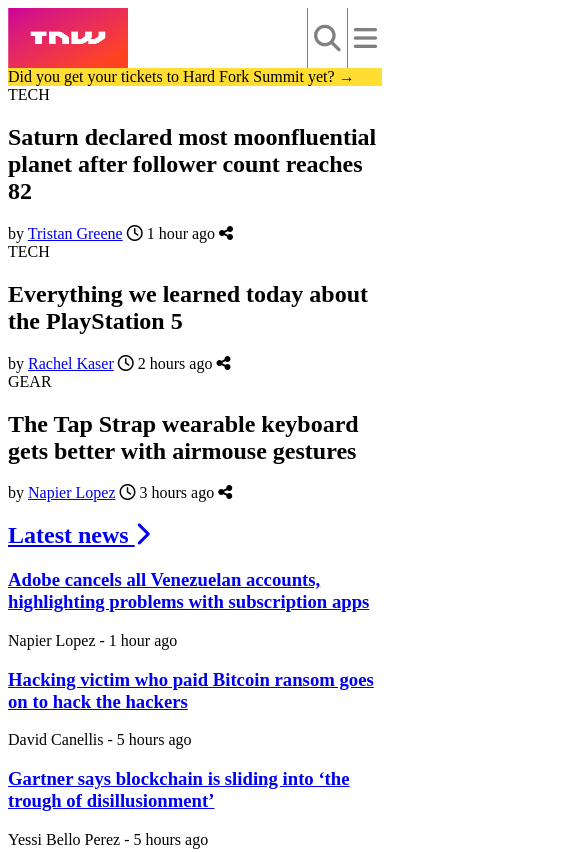
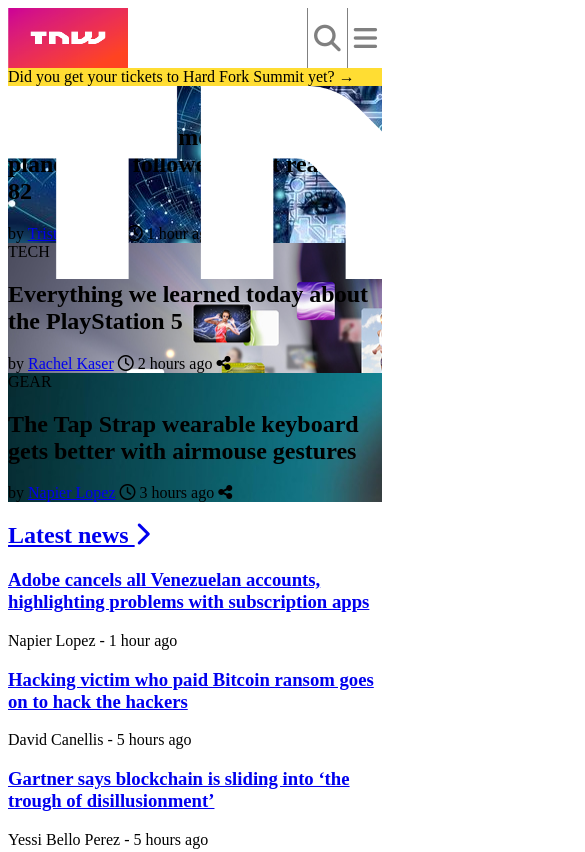
Before and after one commit to EdSacasa/edsacasa.github.io, a plain HTML site: page index.html in a window 390 px wide. Shown: the top 852 px of the page, 585 px wide, since content can reach past the window. Drawn offline with Linux system fonts and the light colour scheme.

Commit message:
article logo, articles background image

```diff
--- a/index.html
+++ b/index.html
@@ -53,22 +53,20 @@
     </nav>
   </header>
   <section class="main-articles">
-    <section class="artcile">
-      <header>
-        <section class="logo">
+      <section class="article1">
+        <section class="cover-logo">
+          <img src="images/tnwlogo.png" alt="cover" width="796px" height="20%">
+        </section>
+        <section class="cover-gradient">
 
         </section>
-        <section class="date">
-
-        </section>
-      </header>
         <span class="genre">TECH</span>
         <h2>Saturn declared most moonfluential planet after follower count reaches 82</h2>
         <footer>
           by <a href="#">Tristan Greene</a> <i class="far fa-clock"></i> 1 hour ago <i class="fas fa-share-alt"></i>
         </footer>
       </section>
-    <section class="artcile">
+    <section class="article2">
       <header>
 
       </header>
@@ -78,7 +76,7 @@
         by <a href="#">Rachel Kaser</a> <i class="far fa-clock"></i> 2 hours ago <i class="fas fa-share-alt"></i>
       </footer>
     </section>
-    <section class="artcile">
+    <section class="article3">
       <header>
 
       </header>
--- a/style.css
+++ b/style.css
@@ -123,6 +123,35 @@ header nav {
 
   }
 
+
+
+.cover-logo {
+  position: absolute;
+
+}
+
+.article1 {
+  grid-row: 1 / span 2;
+  grid-column: 1 /1;
+  background-image: url("images/article1.jpg");
+}
+
+.article2 {
+  grid-row: 1 / 2;
+  background-image: url("images/article2.jpg");
+}
+
+.article3 {
+  grid-row: 2 / 3;
+  background-image: url("images/article3.jpg");
+}
+
+.main-articles {
+  grid-template-columns: 2fr 1fr;
+  grid-template-rows: 200px 200px;
+}
+
+
   header nav {
     grid-template-columns: 1fr 40px 40px;
   }
```
Also changed, not shown: images/article1.jpg (added), images/article2.jpg (added), images/article3.jpg (added), images/tnwlogo.png (added). Lines whose indentation alone changed are shown as unchanged.
